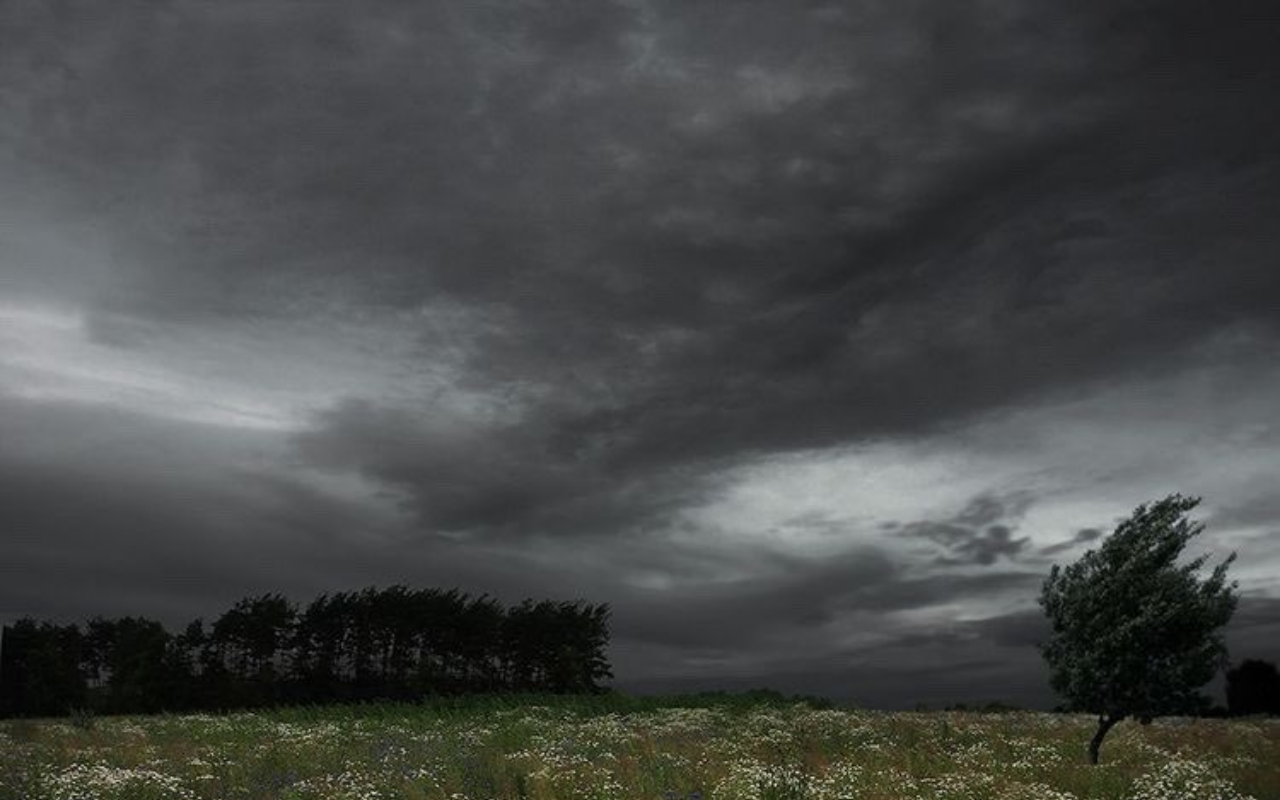
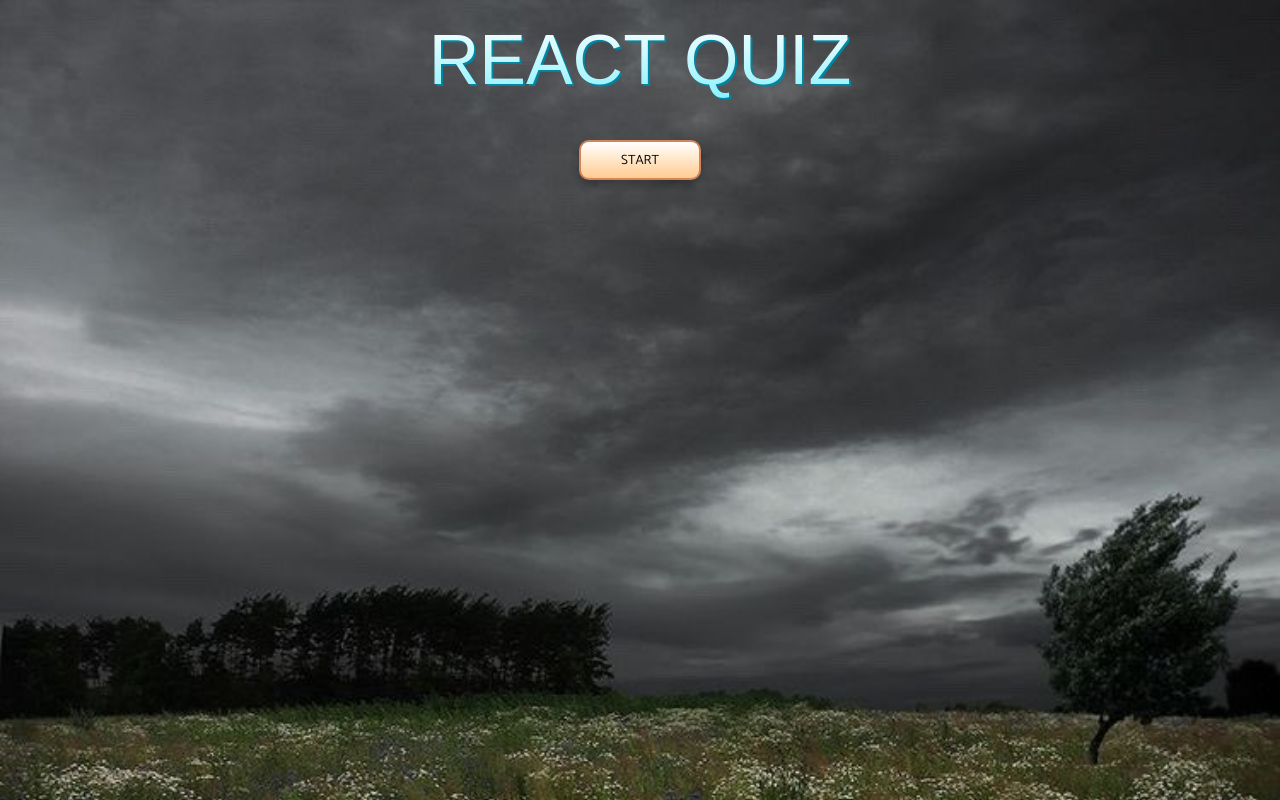
Before and after one commit to ShannonTJ/ts-quiz-app, a React (Create React App) app: page / in a window 1280 px wide. Built offline with nearby package versions, Linux system fonts and the light colour scheme.

Commit message:
question card styling

```diff
--- a/src/App.styles.ts
+++ b/src/App.styles.ts
@@ -25,30 +25,41 @@
   display: flex;
   flex-direction: column;
   align-items: center;
-
   > p {
     color: #fff;
   }
-
   .score {
     color: #fff;
     font-size: 2rem;
     margin: 0;
   }
-
   h1 {
-    font-family: "Catamaran", sans-serif;
+    font-family: Arial;
     background-image: linear-gradient(180deg, #fff, #87f1ff);
+    font-weight: 400;
     background-size: 100%;
     background-clip: text;
-    --webkit-background-clip: text;
-    --webkit-text-fill-color: transparent;
-    --moz-background-clip: text;
-    --moz-text-fill-color: transparent;
-
+    -webkit-background-clip: text;
+    -webkit-text-fill-color: transparent;
+    -moz-background-clip: text;
+    -moz-text-fill-color: transparent;
     filter: drop-shadow(2px 2px #0085a3);
     font-size: 70px;
     text-align: center;
     margin: 20px;
   }
+  .start,
+  .next {
+    cursor: pointer;
+    background: linear-gradient(180deg, #ffffff, #ffcc91);
+    border: 2px solid #d38558;
+    box-shadow: 0px 5px 10px rgba(0, 0, 0, 0.25);
+    border-radius: 10px;
+    height: 40px;
+    margin: 20px 0;
+    padding: 0 40px;
+  }
+  .start {
+    max-width: 200px;
+  }
 `;
--- a/src/App.tsx
+++ b/src/App.tsx
@@ -2,7 +2,7 @@
 import { fetchQuizQuestions } from "./API";
 import { QuestionState, Difficulty } from "./API";
 import QuestionCard from "./components/QuestionCard";
-import { GlobalStyle } from "./App.styles";
+import { GlobalStyle, Wrapper } from "./App.styles";
 
 const TOTAL_QUESTIONS = 10;
 
@@ -71,8 +71,8 @@
 
   return (
     <>
-      <GlobalStyle>
-        <div className="App">
+      <GlobalStyle />
+      <Wrapper className="App">
         <h1>REACT QUIZ</h1>
         {gameOver || userAnswers.length === TOTAL_QUESTIONS ? (
           <button className="start" onClick={startTrivia}>
@@ -102,8 +102,7 @@
             NEXT QUESTION
           </button>
         ) : null}
-        </div>
-      </GlobalStyle>
+      </Wrapper>
     </>
   );
 };
```
Also changed, not shown: src/components/QuestionCard.styles.ts (added, +44 -0 lines). Lines whose indentation alone changed are shown as unchanged.
